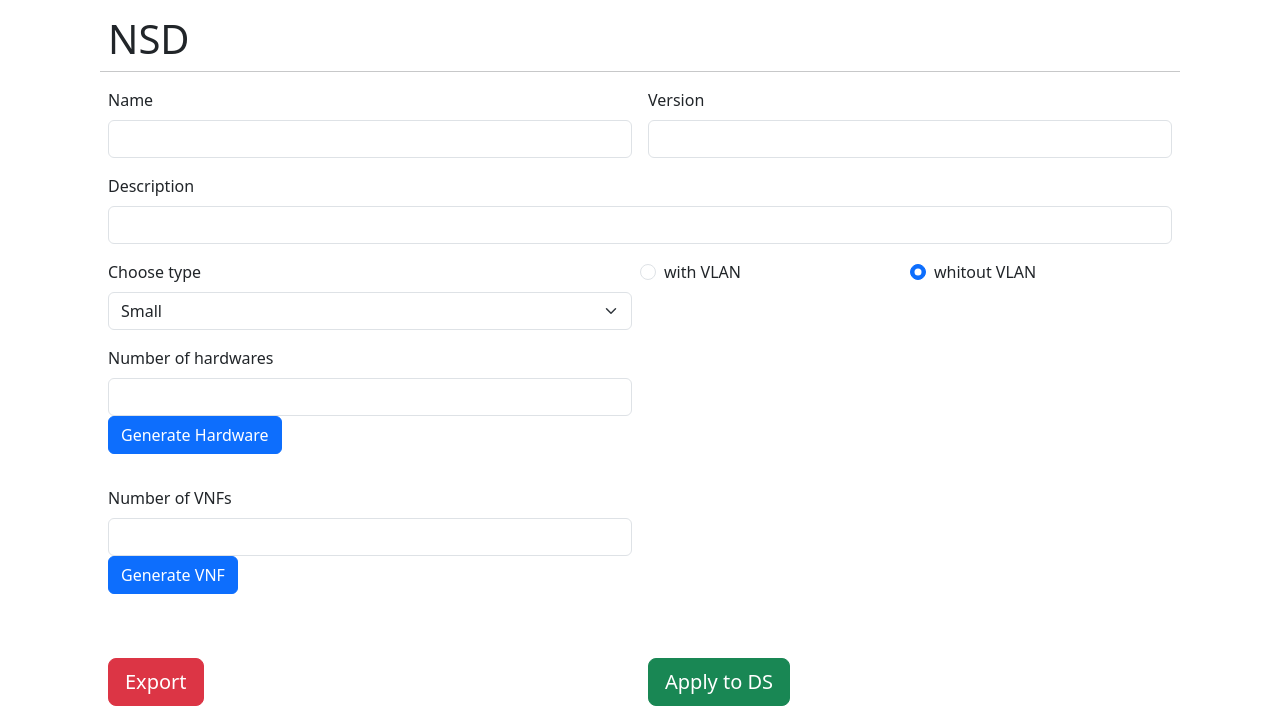
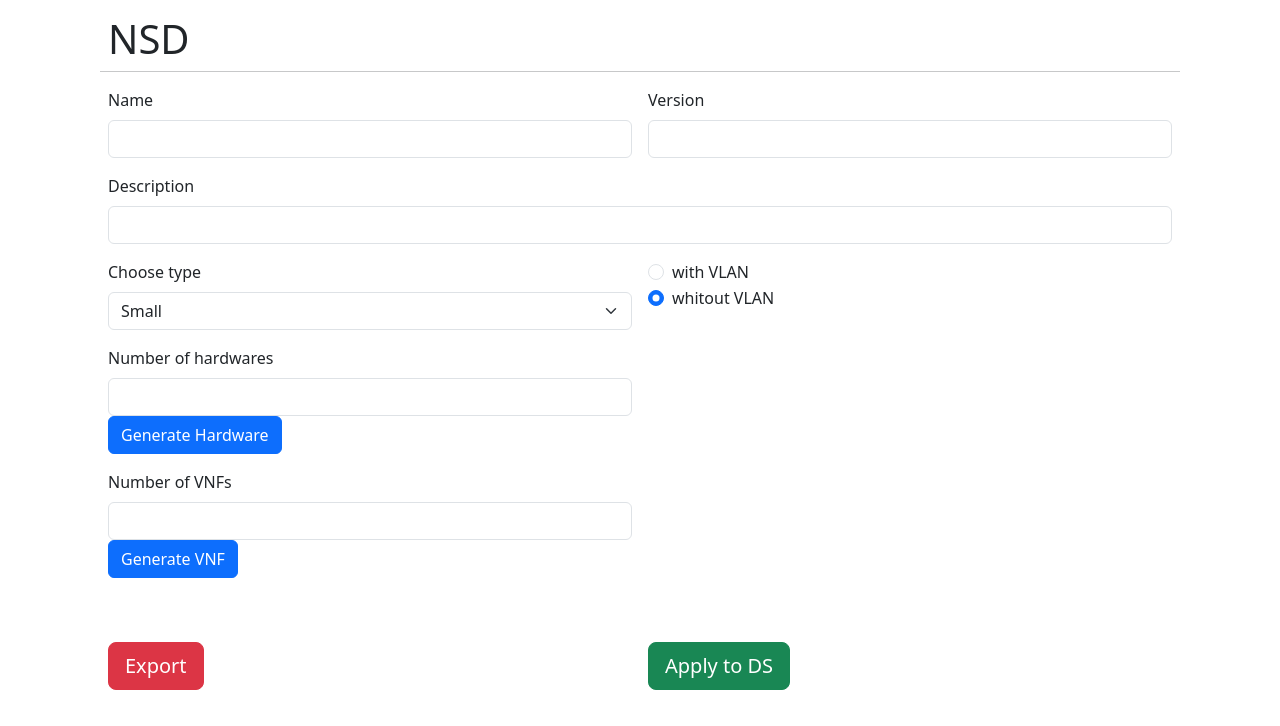
Before and after one commit to omarstahi/vnf-and-json, a Django app: template orange/templates/test.html in a window 1280 px wide. Shown: the part 77-803 px from the top of the page. Run offline with Django 3.2, Linux system fonts and the light colour scheme; the template is opened without the code that fills it, so the values that code supplies are empty; some libraries are stand-ins or nearby versions.

Commit message:
adjust rows

```diff
--- a/orange/templates/test.html
+++ b/orange/templates/test.html
@@ -52,20 +52,20 @@
             </select>
         </div>
 
-        <!--<div class="col-md-6">-->
-            <div class="form-check col-md-3">
+        <div class="col-md-6">
+            <div class="form-check">
                 <input class="form-check-input" type="radio" name="vlan_option" id="exampleRadios1" value="with">
                 <label class="form-check-label" for="with_vlan">
                     with VLAN
                 </label>
             </div>
-            <div class="form-check col-md-3">
+            <div class="form-check">
                 <input class="form-check-input" type="radio" name="vlan_option" id="exampleRadios2" value="without" checked>
                 <label class="form-check-label" for="whitout_vlan">
                     whitout VLAN
                 </label>
             </div>
-        <!--</div>-->
+        </div>
 
 
         <!-- END :  NSD GENERAL INFO -->
@@ -77,7 +77,7 @@
             <input type="text" class="form-control" id="numHard" name="numHard">
             <button type="button" class="btn btn-primary" id="generateHard">Generate Hardware</button>
         </div>
-        <div id="hardContainer">
+        <div id="hardContainer" class="row">
 
         </div>
         <!-- END : HARDWARE -->
@@ -91,7 +91,7 @@
         </div>
 
 
-        <div id="subformContainer">
+        <div id="subformContainer" class="row">
         </div>
         <!-- END : VNF INFO -->
 
@@ -208,14 +208,12 @@
             } else {
                 hardContainer.empty();
                 for (var i = 0; i < num; i++) {
-
                     var subform = `
                     <h2 class="title">Hardware ${i + 1}</h2>
                     <div class="col-md-6">
                         <label for="hard_name${i + 1}" class="form-label">Name</label>
                         <input type="text" class="form-control" name="hard_name${i + 1}">
                     </div>
-
                     `;
                     hardContainer.append(subform);
                 }
@@ -226,53 +224,3 @@
 </body>
 
 </html>
-
-
-
-
-<!--              <h2 class="title">VNF ${i + 1}</h2>
-
-<div class="row row-space">
-<div class="col-6">
-    <div class="input-group">
-    <div class="subform">
-        <div class="col-md-6">
-            <label for="subform-field-${i}" class="form-label">VNF name</label>
-            <input type="text" class="form-control" name="name${i}">
-        </div>
-</div>
-<div class="subform">
-    <div class="col-md-6">
-            <label for="subform-field-${i}" class="form-label">persistence-id</label>
-            <input type="text" class="form-control" name="persistence-id${i}">
-    </div>
-</div>
-<div class="subform">
-    <div class="col-md-6">
-            <label for="subform-field-${i}" class="form-label">Location:</label>
-            <input type="text" class="form-control" name="persistence-id${i}">
-    </div>
-</div>
-</div>
-</div>
-<div class="col-6">
-<div class="subform">
-    <div class="col-md-6">
-            <label for="subform-field-${i}" class="form-label">Memory (GiB)</label>
-            <input type="text" class="form-control" name="memory${i}">
-    </div>
-</div>
-<div class="subform">
-    <div class="col-md-6">
-            <label for="subform-field-${i}" class="form-label">CPUSs</label>
-            <input type="text" class="form-control" name="cpu${i}">
-    </div>
-</div>
-<div class="subform">
-    <div class="col-md-6">
-            <label for="subform-field-${i}" class="form-label">Bus</label>
-            <input type="text" class="form-control" name="bus${i}">
-    </div>
-</div>
-</div>
-</div>-->
```
Also changed, not shown: orange/static/css/test.css (line endings or trailing spaces).
